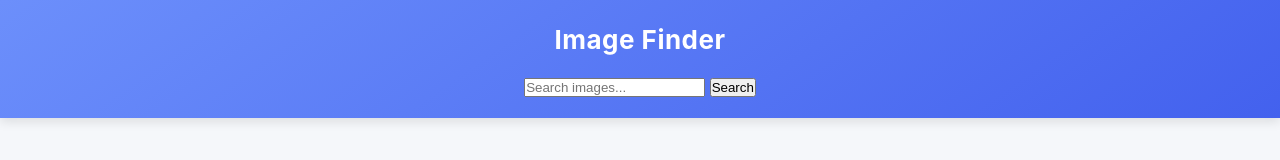
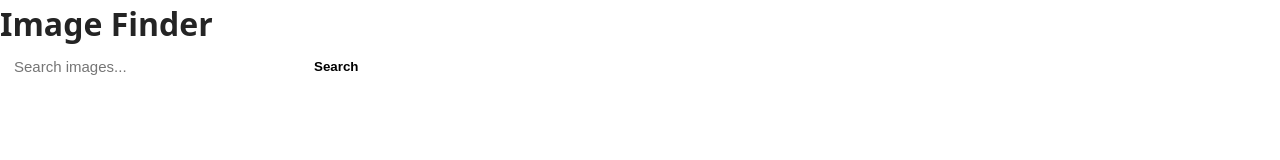
Before and after one commit to MariaVerstiak/goit-js-hw-12, a website built with Vite: page src/index.html in a window 1280 px wide. Built offline with nearby package versions, Linux system fonts and the light colour scheme; what simplelightbox would draw is missing.

Commit message:
correct css styles

```diff
--- a/src/css/styles.css
+++ b/src/css/styles.css
@@ -8,55 +8,12 @@
 @import url('./reset.css');
 @import url('./base.css');
 
-* {
-  margin: 0;
-  padding: 0;
-  box-sizing: border-box;
-}
-
-body {
-  font-family: "Inter", sans-serif;
-  background-color: #f5f7fa;
-  color: #222;
-  line-height: 1.5;
-}
-
-img {
-  display: block;
-  width: 100%;
-  height: auto;
-  border-radius: 8px;
-}
-
-.header {
-  background: linear-gradient(145deg, #6c8ffb, #4361ee);
-  padding: 20px 0;
-  box-shadow: 0 4px 10px rgba(0,0,0,0.1);
-}
-
-.header .container {
-  width: 100%;
-  max-width: 1200px;
-  margin: 0 auto;
-  display: flex;
-  flex-direction: column;
-  align-items: center;
-  gap: 15px;
-  padding: 0 20px;
-}
-
-.app-title {
-  font-size: 26px;
-  font-weight: 700;
-  color: #fff;
-  letter-spacing: 0.5px;
-}
-
-.search-form {
+.form {
   display: flex;
   gap: 10px;
 }
-.search-form input {
+
+.form input {
   width: 260px;
   padding: 10px 14px;
   border-radius: 8px;
@@ -64,7 +21,8 @@ img {
   font-size: 15px;
   outline: none;
 }
-.search-form button {
+
+.form button {
   background: #fff;
   border: none;
   padding: 10px 16px;
@@ -73,7 +31,8 @@ img {
   font-weight: 600;
   transition: 0.25s;
 }
-.search-form button:hover {
+
+.form button:hover {
   background: #e5e8ff;
 }
 
@@ -84,6 +43,7 @@ img {
   grid-template-columns: repeat(auto-fill, minmax(280px, 1fr));
   gap: 20px;
   padding: 0 20px;
+  list-style: none;
 }
 
 .gallery-item {
@@ -93,6 +53,7 @@ img {
   overflow: hidden;
   transition: 0.3s;
 }
+
 .gallery-item:hover {
   transform: translateY(-4px);
   box-shadow: 0 8px 20px rgba(0,0,0,0.12);
@@ -111,6 +72,7 @@ img {
   font-weight: 600;
   transition: 0.25s;
 }
+
 .load-more:hover {
   background: #3a52c0;
 }
```
